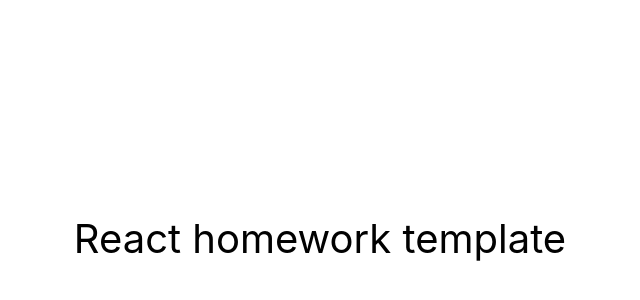
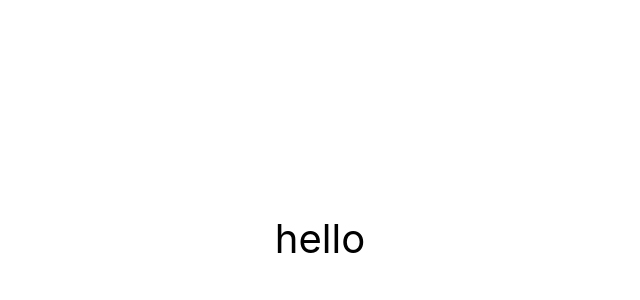
Before and after one commit to yashbon/goit-react-hw-01-components, a React (Create React App) app: page / in a window 1280 px wide. Shown: the part 162-462 px from the top of the page, without its empty margins (320-960 px from the left). Built offline with nearby package versions, Linux system fonts and the light colour scheme.

Commit message:
Renamed folders

```diff
--- a/src/components/App.jsx
+++ b/src/components/App.jsx
@@ -7,10 +7,10 @@ export const App = () => {
         justifyContent: 'center',
         alignItems: 'center',
         fontSize: 40,
-        color: '#010101'
+        color: '#010101',
       }}
     >
-      React homework template
+      hello
     </div>
   );
 };
```
Also changed, not shown: src/components/Transactions/transactions.json (renamed from src/components/tansactions/transactions.json).
